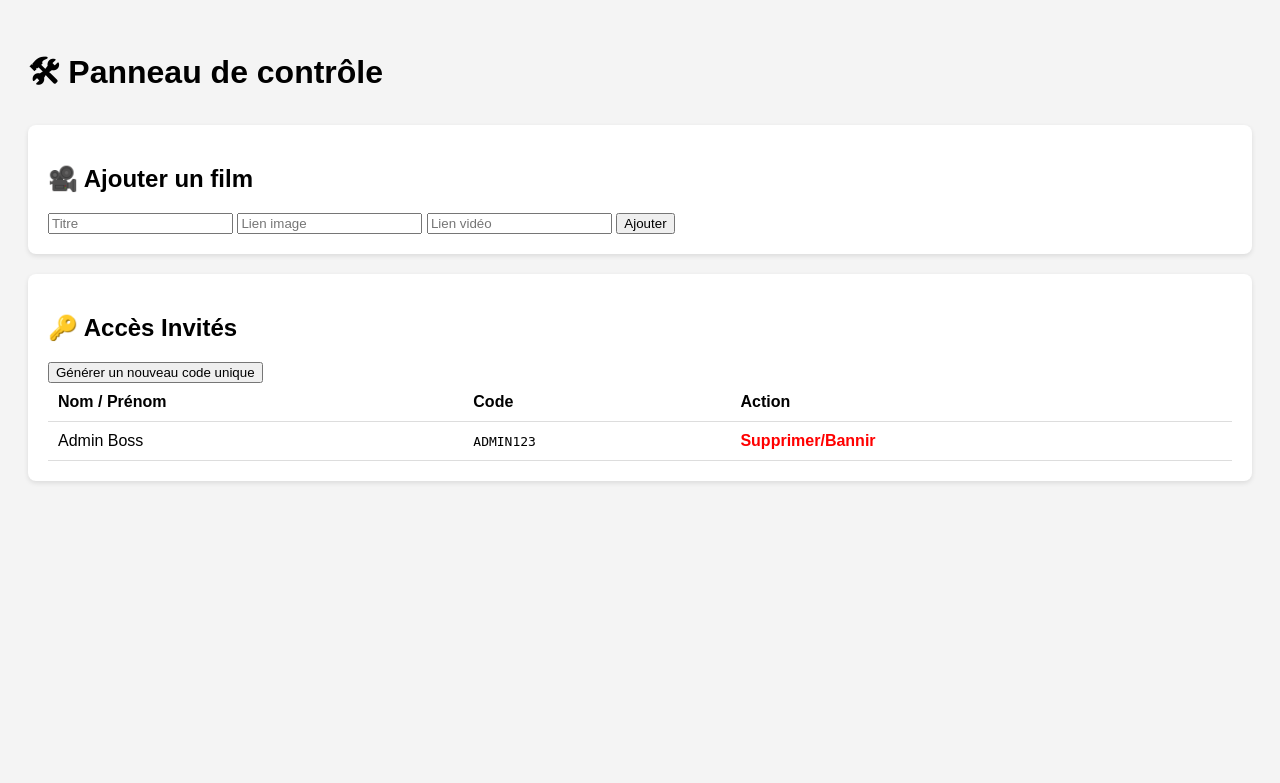
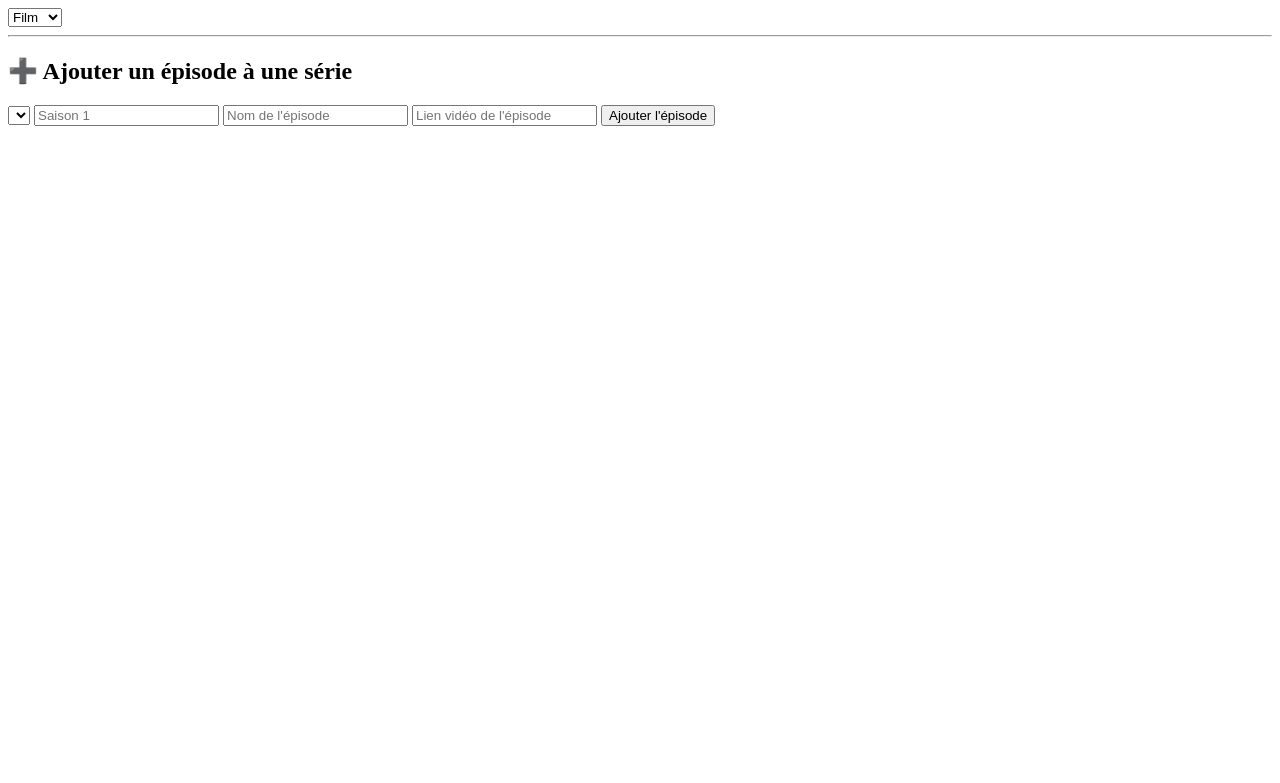
Before and after one commit to vguillotduenas-dotcom/StreamDeck, a Flask app: template templates/admin.html in a window 1280 px wide. Shown: the top 783 px of the page. Run offline with Flask 3, Linux system fonts and the light colour scheme; the template is opened without the code that fills it: values that come from a table or form of the project are taken from there, others are empty; tables that the repository leaves empty hold one stand-in row (values such as "Sample post"); lists and menus that the app fills with data are empty.

Commit message:
Update admin.html

```diff
--- a/templates/admin.html
+++ b/templates/admin.html
@@ -1,44 +1,20 @@
-<!DOCTYPE html>
-<html>
-<head>
-    <title>Panel Admin</title>
-    <style>
-        body { background: #f4f4f4; font-family: Arial; padding: 20px; }
-        .section { background: white; padding: 20px; border-radius: 8px; margin-bottom: 20px; box-shadow: 0 2px 5px rgba(0,0,0,0.1); }
-        table { width: 100%; border-collapse: collapse; }
-        th, td { padding: 10px; border-bottom: 1px solid #ddd; text-align: left; }
-        .btn-del { color: red; text-decoration: none; font-weight: bold; }
-    </style>
-</head>
-<body>
-    <h1>🛠 Panneau de contrôle</h1>
+<select name="type">
+    <option value="film">Film</option>
+    <option value="serie">Série</option>
+</select>
 
-    <div class="section">
-        <h2>🎥 Ajouter un film</h2>
-        <form method="POST">
-            <input type="hidden" name="add_video">
-            <input type="text" name="nom" placeholder="Titre" required>
-            <input type="text" name="img" placeholder="Lien image" required>
-            <input type="text" name="lien" placeholder="Lien vidéo" required>
-            <button type="submit">Ajouter</button>
-        </form>
-    </div>
+<hr>
 
-    <div class="section">
-        <h2>🔑 Accès Invités</h2>
-        <form method="POST">
-            <button type="submit" name="gen_code">Générer un nouveau code unique</button>
-        </form>
-        <table>
-            <tr><th>Nom / Prénom</th><th>Code</th><th>Action</th></tr>
-            {% for u in users %}
-            <tr>
-                <td>{{ u.nom }} {{ u.prenom }}</td>
-                <td><code>{{ u.code }}</code></td>
-                <td><a href="{{ url_for('del_user', id=u.id) }}" class="btn-del">Supprimer/Bannir</a></td>
-            </tr>
-            {% endfor %}
-        </table>
-    </div>
-</body>
-</html>
+<h2>➕ Ajouter un épisode à une série</h2>
+<form method="POST">
+    <input type="hidden" name="add_episode">
+    <select name="video_id">
+        {% for f in films if f.type == 'serie' %}
+            <option value="{{ f.id }}">{{ f.nom }}</option>
+        {% endfor %}
+    </select>
+    <input type="text" name="saison" placeholder="Saison 1">
+    <input type="text" name="titre" placeholder="Nom de l'épisode">
+    <input type="text" name="lien_ep" placeholder="Lien vidéo de l'épisode">
+    <button type="submit">Ajouter l'épisode</button>
+</form>
```
